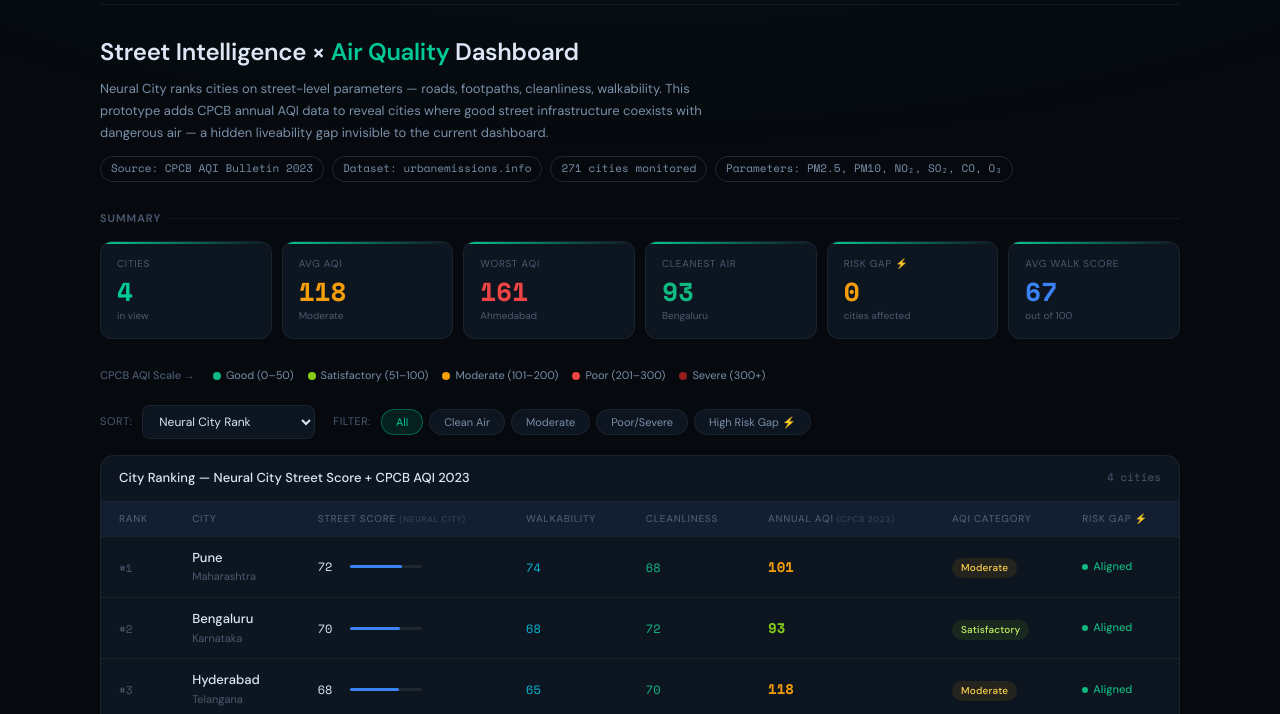
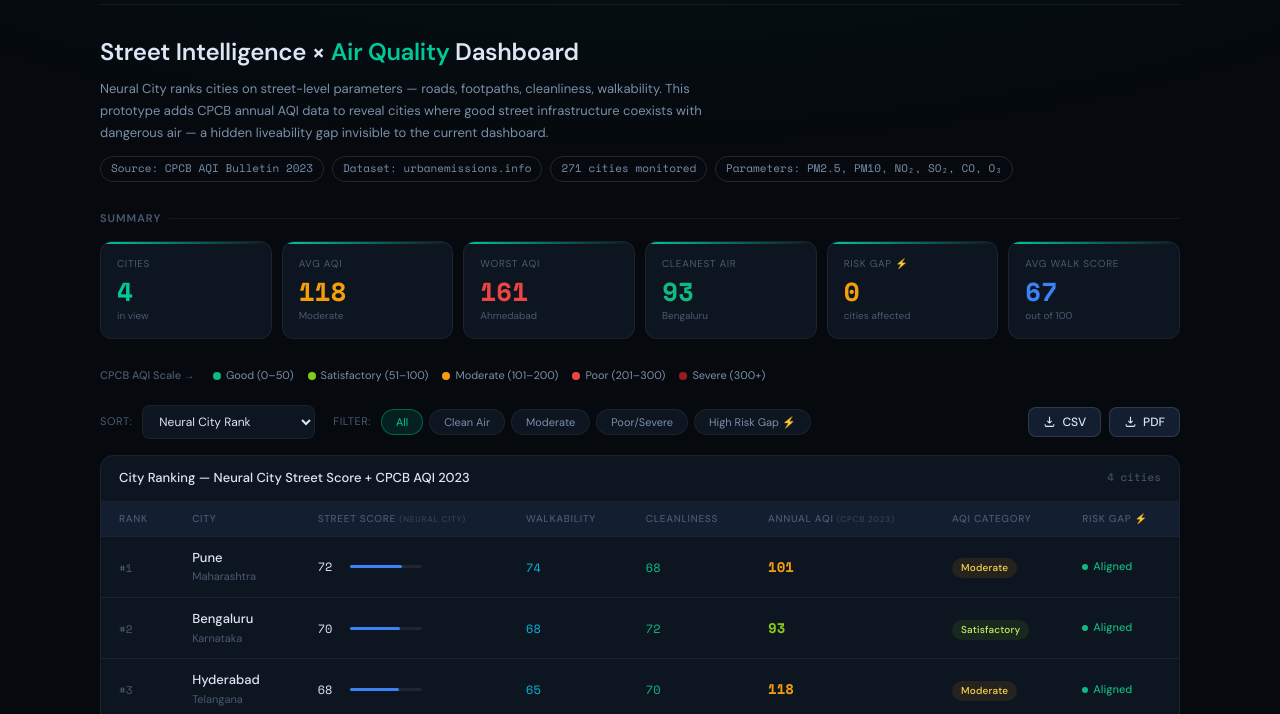
Before and after one commit to prashantpiyush1111/neural-city-aqi, a plain HTML site: page index.html in a window 1280 px wide. Shown: the part 86-800 px from the top of the page. Drawn offline with nearby package versions, Linux system fonts and the light colour scheme.

Commit message:
Update index.html

```diff
--- a/index.html
+++ b/index.html
@@ -6,6 +6,8 @@
 <title>Neural City — AQI + Street Intelligence Dashboard</title>
 <link href="http://fonts.googleapis.com/css2?family=Space+Mono:ital,wght@0,400;0,700;1,400&family=DM+Sans:opsz,wght@9..40,300;9..40,400;9..40,500;9..40,600&display=swap" rel="stylesheet">
 <script src="http://cdnjs.cloudflare.com/ajax/libs/Chart.js/4.4.1/chart.umd.js"></script>
+<script src="https://cdnjs.cloudflare.com/ajax/libs/jspdf/2.5.1/jspdf.umd.min.js"></script>
+<script src="https://cdnjs.cloudflare.com/ajax/libs/jspdf-autotable/3.8.2/jspdf.plugin.autotable.min.js"></script>
 <style>
 :root{
   --bg:#060a0f;
@@ -118,6 +120,18 @@ select:hover,select:focus{border-color:rgba(0,200,150,.35)}
 .filter-btn:hover{border-color:var(--b2);color:var(--t)}
 .filter-btn.active{background:rgba(0,200,150,.12);border-color:rgba(0,200,150,.4);color:var(--accent)}
 
+/* EXPORT BUTTONS */
+.export-row{display:flex;gap:8px;margin-left:auto}
+.export-btn{
+  display:flex;align-items:center;gap:6px;
+  background:var(--s2);border:1px solid var(--b2);color:var(--t);
+  padding:6px 14px;border-radius:8px;font-size:12px;cursor:pointer;
+  font-family:'DM Sans',sans-serif;font-weight:500;transition:all .15s;
+}
+.export-btn:hover{border-color:var(--accent);color:var(--accent);background:rgba(0,200,150,.06)}
+.export-btn svg{width:13px;height:13px}
+.export-btn.pdf:hover{border-color:#ef4444;color:#ef4444;background:rgba(239,68,68,.06)}
+
 /* TABLE */
 .tbl-wrap{
   background:var(--s1);border:1px solid var(--b);
@@ -213,6 +227,8 @@ footer a{color:var(--accent);text-decoration:none}
 @media(max-width:600px){
   .hero h1{font-size:20px}
   td,thead th{padding:9px 12px}
+  .export-row{margin-left:0;width:100%}
+  .export-btn{flex:1;justify-content:center}
 }
 </style>
 </head>
@@ -274,6 +290,16 @@ footer a{color:var(--accent);text-decoration:none}
     <button class="filter-btn" onclick="setFilter('moderate',this)">Moderate</button>
     <button class="filter-btn" onclick="setFilter('poor',this)">Poor/Severe</button>
     <button class="filter-btn" onclick="setFilter('gap',this)">High Risk Gap ⚡</button>
+  </div>
+  <div class="export-row">
+    <button class="export-btn csv" onclick="exportCSV()" title="Download filtered data as CSV">
+      <svg viewBox="0 0 24 24" fill="none" stroke="currentColor" stroke-width="2"><path d="M12 3v12m0 0l-4-4m4 4l4-4M4 17v2a2 2 0 002 2h12a2 2 0 002-2v-2"/></svg>
+      CSV
+    </button>
+    <button class="export-btn pdf" onclick="exportPDF()" title="Download filtered data as PDF report">
+      <svg viewBox="0 0 24 24" fill="none" stroke="currentColor" stroke-width="2"><path d="M12 3v12m0 0l-4-4m4 4l4-4M4 17v2a2 2 0 002 2h12a2 2 0 002-2v-2"/></svg>
+      PDF
+    </button>
   </div>
 </div>
 
@@ -386,7 +412,7 @@ footer a{color:var(--accent);text-decoration:none}
 <script>
 // Real CPCB 2023 annual average AQI values sourced from CPCB AQI Bulletins
 // Street scores derived from Neural City ranking parameters (walkability, road quality, cleanliness, footpaths)
- let cities = [];
+let cities = [];
 
 fetch('cities.json')
   .then(response => response.json())
@@ -538,6 +564,76 @@ function renderCharts(d){
   });
 }
 
+/* ---------- ISSUE #5: CSV / PDF EXPORT ---------- */
+
+function exportCSV(){
+  const d = getFiltered();
+  if(!d.length){ alert('No data to export for current filter.'); return; }
+
+  const headers = ['Rank','City','State','Street Score','Walkability','Cleanliness','Annual AQI','AQI Category','Risk Gap'];
+  const rows = d.map(c=>{
+    const m = aqiM(c.aqi);
+    const g = gap(c.score,c.aqi);
+    return [c.rank, c.name, c.state, c.score, c.walk, c.clean, c.aqi, m.label, g.label];
+  });
+
+  let csv = headers.join(',') + '\n';
+  rows.forEach(r=>{
+    csv += r.map(v=>`"${String(v).replace(/"/g,'""')}"`).join(',') + '\n';
+  });
+
+  const blob = new Blob([csv], {type:'text/csv;charset=utf-8;'});
+  const url = URL.createObjectURL(blob);
+  const a = document.createElement('a');
+  a.href = url;
+  a.download = `neural-city-aqi-${new Date().toISOString().slice(0,10)}.csv`;
+  document.body.appendChild(a);
+  a.click();
+  document.body.removeChild(a);
+  URL.revokeObjectURL(url);
+}
+
+function exportPDF(){
+  const d = getFiltered();
+  if(!d.length){ alert('No data to export for current filter.'); return; }
+
+  const { jsPDF } = window.jspdf;
+  const doc = new jsPDF({ orientation:'landscape' });
+
+  doc.setFontSize(14);
+  doc.setTextColor(20,20,20);
+  doc.text('Neural City — Street Score + CPCB AQI 2023', 14, 15);
+
+  doc.setFontSize(9);
+  doc.setTextColor(120);
+  const filterLabel = activeFilter === 'all' ? 'All Cities' : activeFilter;
+  doc.text(`Generated: ${new Date().toLocaleString()}  |  Filter: ${filterLabel}  |  ${d.length} cities`, 14, 21);
+
+  const headers = [['Rank','City','State','Street Score','Walkability','Cleanliness','Annual AQI','AQI Category','Risk Gap']];
+  const rows = d.map(c=>{
+    const m = aqiM(c.aqi);
+    const g = gap(c.score,c.aqi);
+    return [c.rank, c.name, c.state, c.score, c.walk, c.clean, c.aqi, m.label, g.label];
+  });
+
+  doc.autoTable({
+    head: headers,
+    body: rows,
+    startY: 26,
+    styles: { fontSize: 8, cellPadding: 3 },
+    headStyles: { fillColor: [19,31,48], textColor: 255 },
+    alternateRowStyles: { fillColor: [245,247,250] },
+    margin: { left: 14, right: 14 }
+  });
+
+  const finalY = doc.lastAutoTable.finalY || 26;
+  doc.setFontSize(8);
+  doc.setTextColor(150);
+  doc.text('Source: CPCB AQI Bulletin 2023 | data.gov.in | urbanemissions.info', 14, finalY + 10);
+
+  doc.save(`neural-city-aqi-${new Date().toISOString().slice(0,10)}.pdf`);
+}
+
 function renderAll(){
   const d=getFiltered();
   renderMetrics(d);
```
